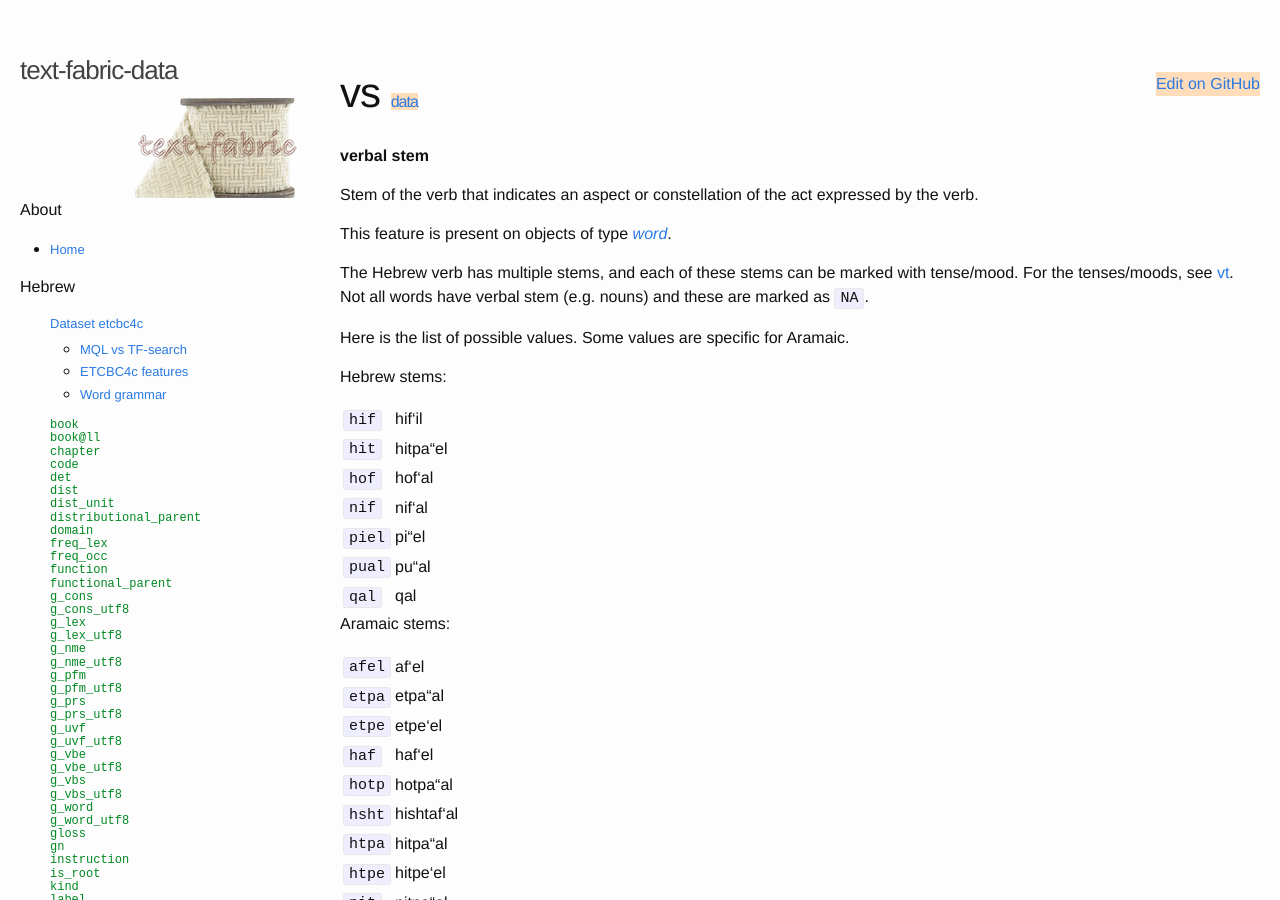
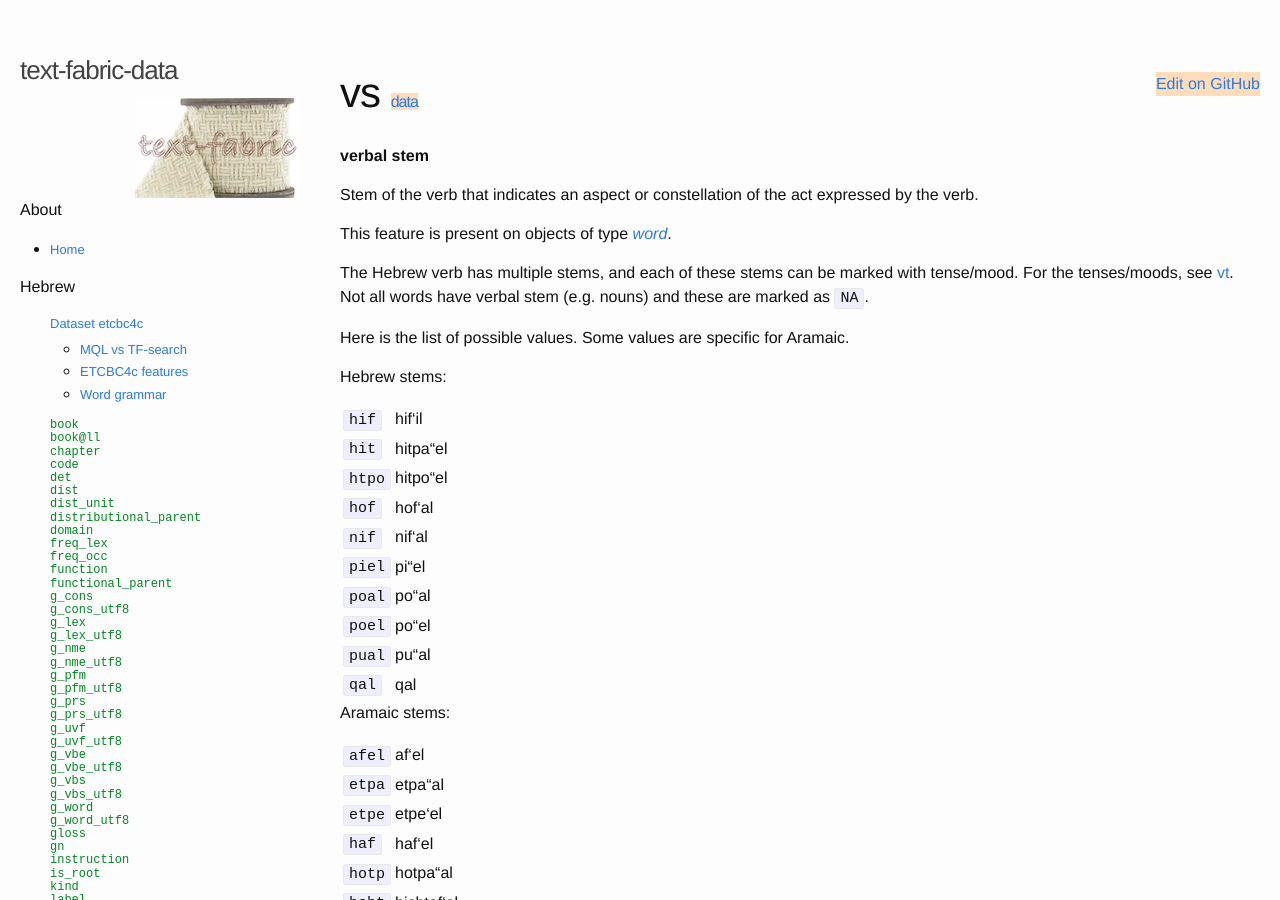
Before and after one commit to kungsik/text-fabric-data, a Jekyll site: the page built from docs/_features/hebrew/etcbc4c/vs.md, in a window 1280 px wide and 900 px high. Built offline with Jekyll 4.4.1, drawn with Linux system fonts in a browser that asks for light colours.

Commit message:
Update vs.md

```diff
--- a/docs/_features/hebrew/etcbc4c/vs.md
+++ b/docs/_features/hebrew/etcbc4c/vs.md
@@ -19,9 +19,12 @@ Hebrew stems:
 ---|---
 `hif`  |hif‘il
 `hit`  |hitpa“el
+`htpo` |hitpo“el
 `hof`  |hof‘al
 `nif`  |nif‘al
 `piel` |pi“el
+`poal` |po“al
+`poel` |po“el
 `pual` |pu“al
 `qal`  |qal
 
```
